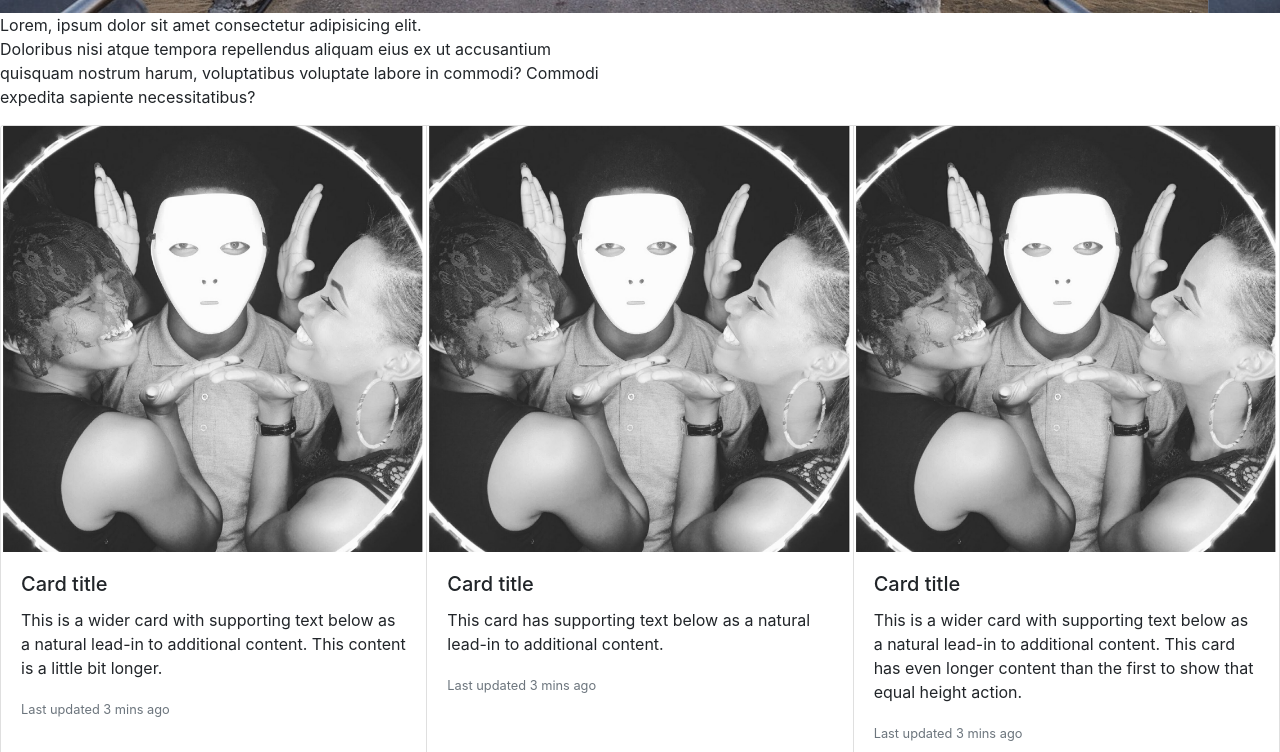
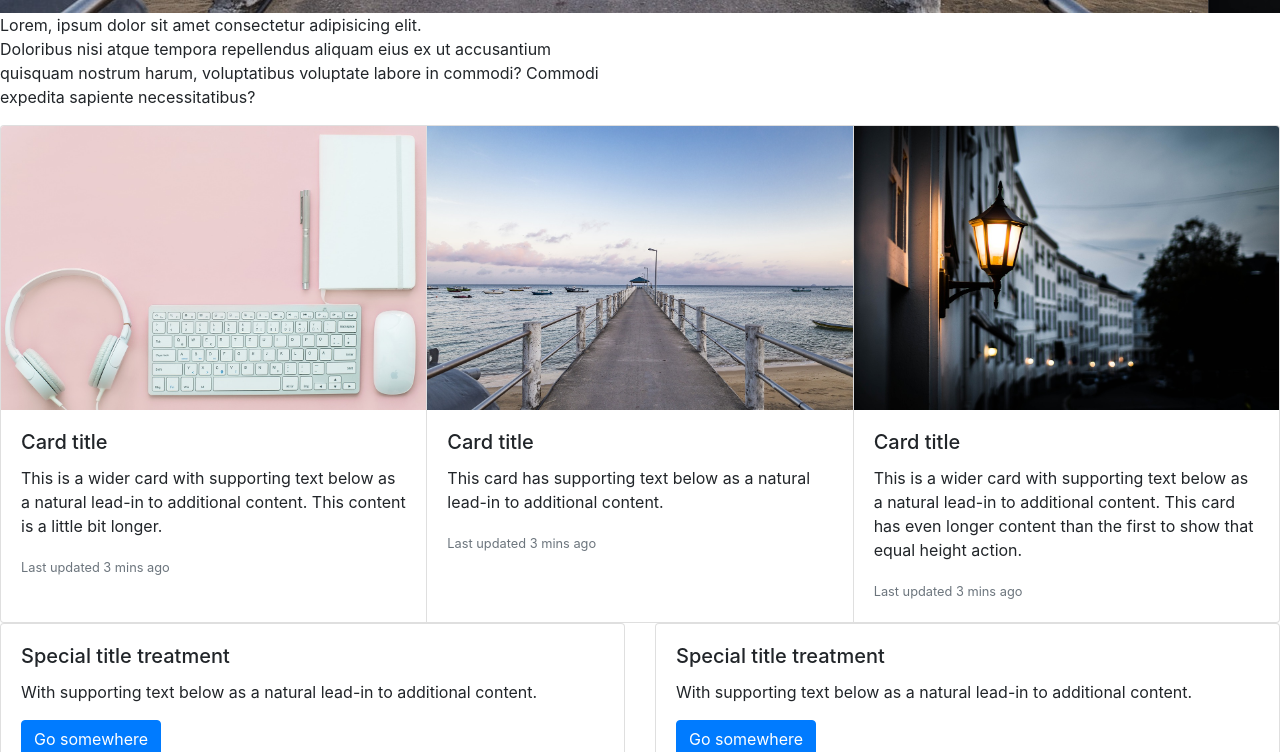
Before and after one commit to Damilola23/revelation, a plain HTML site: page index.html in a window 1280 px wide. Shown: the part 1314-2066 px from the top of the page. Drawn offline with nearby package versions, Linux system fonts and the light colour scheme.

Commit message:
second commit

```diff
--- a/index.html
+++ b/index.html
@@ -56,14 +56,14 @@
           </div>
         </div>
         <div class="carousel-item">
-          <img src="img/water-3023812_1280.jpg" class="d-block w-100" alt="...">
+          <img src="img/norway-4420668_1280.jpg" class="d-block w-100" alt="...">
           <div class="carousel-caption d-none d-md-block">
             <h5>Second slide label</h5>
             <p>Lorem ipsum dolor sit amet, consectetur adipiscing elit.</p>
           </div>
         </div>
         <div class="carousel-item">
-          <img src="img/Instasize_1015103157.jpg" class="d-block w-100" alt="...">
+          <img src="img/workplace-2303851_1280.jpg" class="d-block w-100" alt="...">
           <div class="carousel-caption d-none d-md-block">
             <h5>Third slide label</h5>
             <p>Praesent commodo cursus magna, vel scelerisque nisl consectetur.</p>
@@ -88,7 +88,7 @@
   <!-- card -->
   <div class="card-group">
     <div class="card">
-      <img src="img/Instasize_1015103157.jpg" class="card-img-top" alt="...">
+      <img src="img/workplace-2303851_1280.jpg" class="card-img-top" alt="...">
       <div class="card-body">
         <h5 class="card-title">Card title</h5>
         <p class="card-text">This is a wider card with supporting text below as a natural lead-in to additional content. This content is a little bit longer.</p>
@@ -96,7 +96,7 @@
       </div>
     </div>
     <div class="card">
-      <img src="img/Instasize_1015103157.jpg" class="card-img-top" alt="...">
+      <img src="img/water-3023812_1280.jpg" class="card-img-top" alt="...">
       <div class="card-body">
         <h5 class="card-title">Card title</h5>
         <p class="card-text">This card has supporting text below as a natural lead-in to additional content.</p>
@@ -104,7 +104,7 @@
       </div>
     </div>
     <div class="card">
-      <img src="img/Instasize_1015103157.jpg" class="card-img-top" alt="...">
+      <img src="img/norway-4420668_1280.jpg" class="card-img-top" alt="...">
       <div class="card-body">
         <h5 class="card-title">Card title</h5>
         <p class="card-text">This is a wider card with supporting text below as a natural lead-in to additional content. This card has even longer content than the first to show that equal height action.</p>
```
Also changed, not shown: img/Instasize_1015103157.jpg (deleted), img/norway-4420668_1280.jpg (added), img/workplace-2303851_1280.jpg (added).
